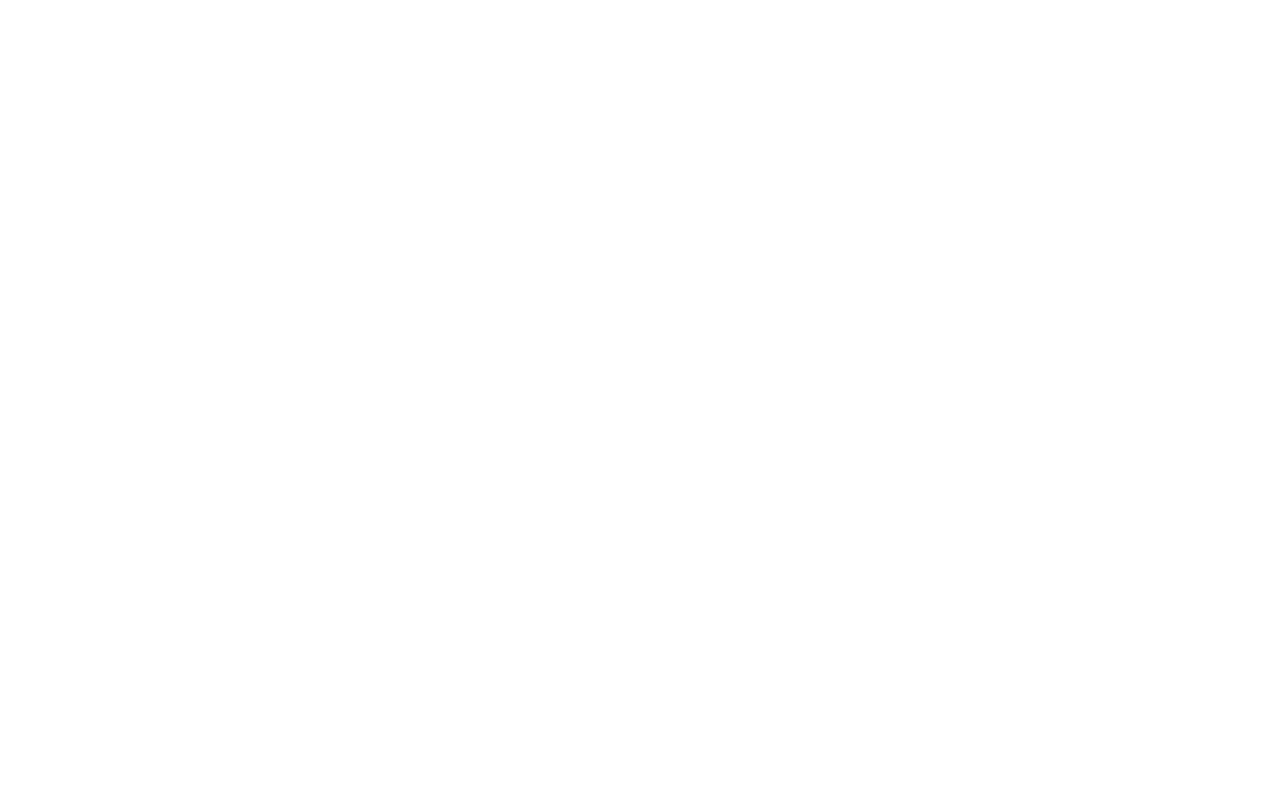
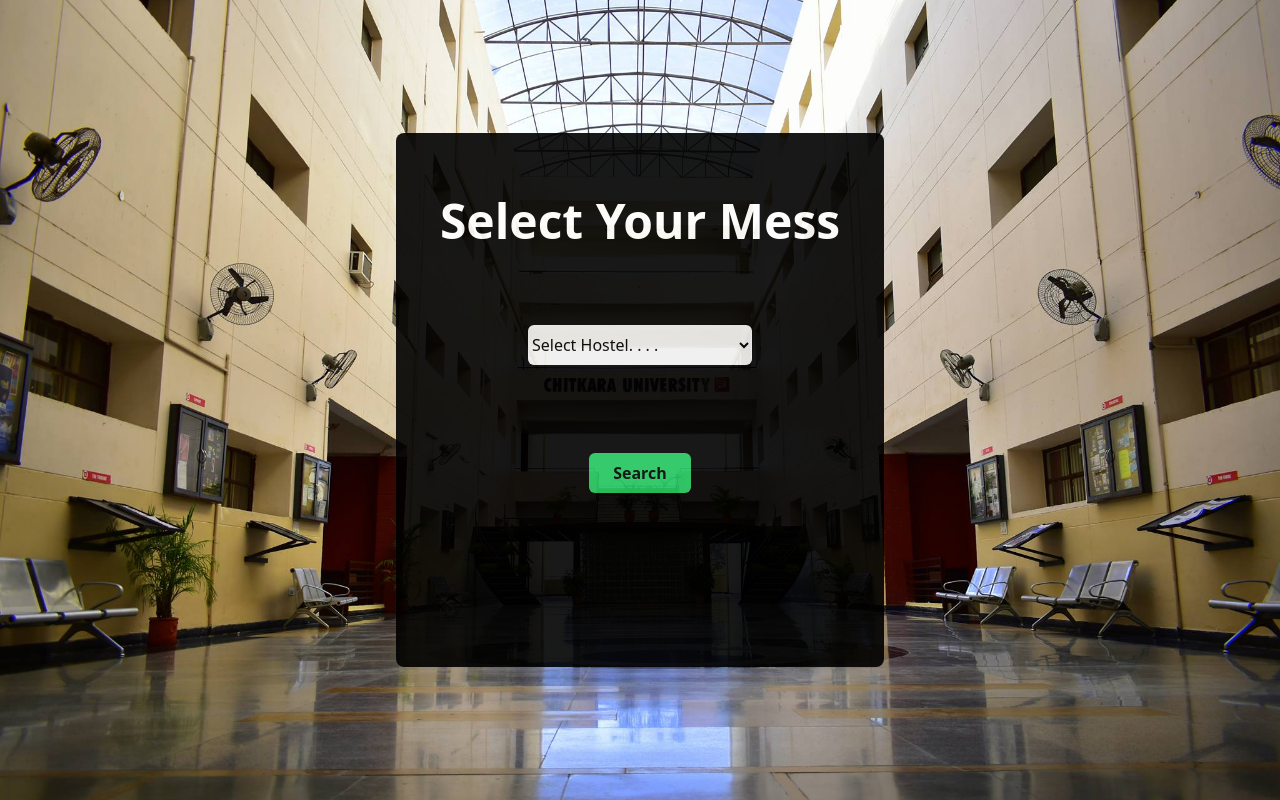
Before and after one commit to Abhishek058/U_MESS, a React (Vite) app: page / in a window 1280 px wide. Built offline with nearby package versions, Linux system fonts and the light colour scheme.

Commit message:
main page created

```diff
--- a/src/App.tsx
+++ b/src/App.tsx
@@ -1,9 +1,10 @@
 import React from 'react'
+import Home from './components/Home'
 
 const App = () => {
   return (
     <div className='flex'>
-
+      <Home/>
     </div>
   )
 }
--- a/src/components/Home.tsx
+++ b/src/components/Home.tsx
@@ -1,9 +1,45 @@
-import React from 'react'
+import { useState } from "react";
 
 const Home = () => {
+  const hostel = [
+    { name: "Select Hostel. . . ." },
+    { name: "Magllen" },
+    { name: "Darwin" },
+    { name: "Archemedes" },
+    { name: "Pie" },
+    { name: "IBN" },
+    { name: "Nightangle" },
+  ];
+
+  const [mess, setMess] = useState("Select Hostel. . . .");
+
   return (
-    <div>Home</div>
-  )
-}
+    <div className="HomeMain w-full h-screen flex justify-center items-center">
+      <div className="flex flex-col h-2/3 items-center bg-black opacity-90 rounded-lg py-8 px-3">
+        <h1 className="text-white text-3xl font-semibold p-8 text-center xl:text-5xl">
+          Select Your Mess
+        </h1>
+        <div className="m-12">
+          <select
+            id="menu"
+            className="outline-none border-none rounded-md h-10 w-56 overflow-hidden"
+            value={mess}
+            onChange={(e) => {
+              setMess(e.target.value);
+            }}
+          >
+            {hostel.map((item) => {
+              return <option>{item.name}</option>;
+            })}
+          </select>
+        </div>
 
-export default Home
+        <button className="bg-green-500 px-6 py-2 rounded-md m-10 font-semibold hover:bg-green-400 hover:scale-125 hover:text-white transition-all duration-300">
+          Search
+        </button>
+      </div>
+    </div>
+  );
+};
+
+export default Home;
--- a/src/index.css
+++ b/src/index.css
@@ -1,3 +1,11 @@
 @import 'tailwindcss/base';
 @import 'tailwindcss/components';
 @import 'tailwindcss/utilities';
+
+
+.HomeMain{
+    background: url("../public/assets/homeBg.jpg");
+    background-position: center;
+    background-repeat: no-repeat;
+    background-size: cover;
+}
```
Also changed, not shown: public/assets/homeBg.jpg (added).
